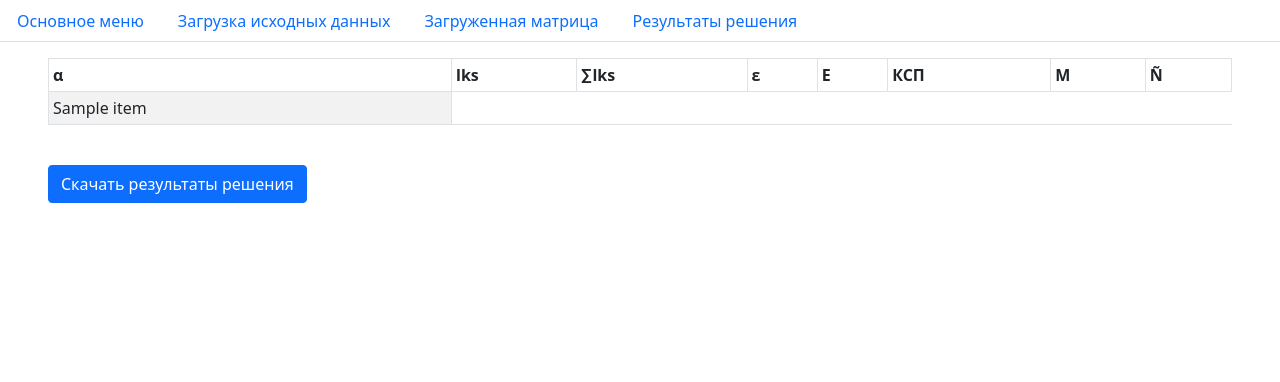
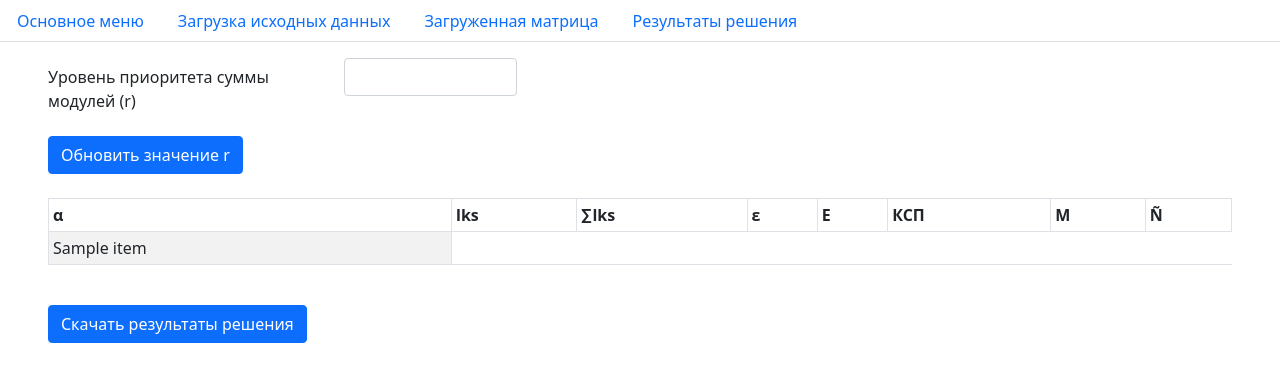
Before and after one commit to onebadman/NKSP, a Flask app: template templates/answer.html in a window 1280 px wide. Shown: the top 382 px of the page. Run offline with Flask 2, Linux system fonts and the light colour scheme; the template is opened without the code that fills it: most values are stand-ins (such as "Sample title", 1, 10 or a date in 2020).

Commit message:
NKSP-29 Вынести параметр "r" на страницу с результатами решения.

```diff
--- a/app.py
+++ b/app.py
@@ -205,6 +205,18 @@ def form_load_result():
                       f'.docx')
 
 
+@app.route('/form/update_r', methods=['POST'])
+def form_update_r():
+    _session = get_session()
+    save_session(_session)
+
+    meta_data = _session.meta_data
+    meta_data.update_r(request.form)
+
+    _session.meta_data = meta_data
+    return redirect(url_for('answer'))
+
+
 if __name__ == '__main__':
     if SPACE == 'dev':
         app.run(host='0.0.0.0', debug=True)
--- a/server/meta_data.py
+++ b/server/meta_data.py
@@ -79,6 +79,9 @@ class MetaData:
         self.delta = float(self.get_value(form, 'delta')) if self.get_value(form, 'delta') else 0.1
         self.var_y = int(self.get_value(form, 'var_y')) if self.get_value(form, 'var_y') else 1
 
+    def update_r(self, form):
+        self.r = float(self.get_value(form, 'r')) if self.get_value(form, 'r') else 0.1
+
     def _drop_active_menu(self):
         self.menu_active_main = False
         self.menu_active_load = False
--- a/templates/answer.html
+++ b/templates/answer.html
@@ -1,6 +1,19 @@
 {% extends 'base.html' %}
 
 {% block content %}
+
+    <form action="/form/update_r" method="post" name="updateR">
+        <div class="row align-items-start">
+            <div class="row mb-3">
+                <label for="inputData2" class="col-sm-3 col-form-label">Уровень приоритета суммы модулей (r)</label>
+                <div class="col-sm-2">
+                    <input type="number" step="0.00000000001" class="form-control" name="r" {% if meta_data.r != None %}value="{{ meta_data.r }}"{% endif %}>
+                </div>
+            </div>
+        </div>
+        <button type="submit" class="btn btn-primary">Обновить значение r</button>
+    </form>
+    <br>
 
     <div style="height: 500px" class="table-responsive">
         <table class="table table-sm table-striped table-bordered">
@@ -26,7 +39,6 @@
                 {% endfor %}
             </tbody>
         </table>
-
         <br>
         <form name="loadResult" action="/form/load_result" method="post">
             <button type="submit" class="btn btn-primary">Скачать результаты решения</button>
```
Also changed, not shown: server/config.py (+5 -5 lines). Lines whose indentation alone changed are shown as unchanged.
